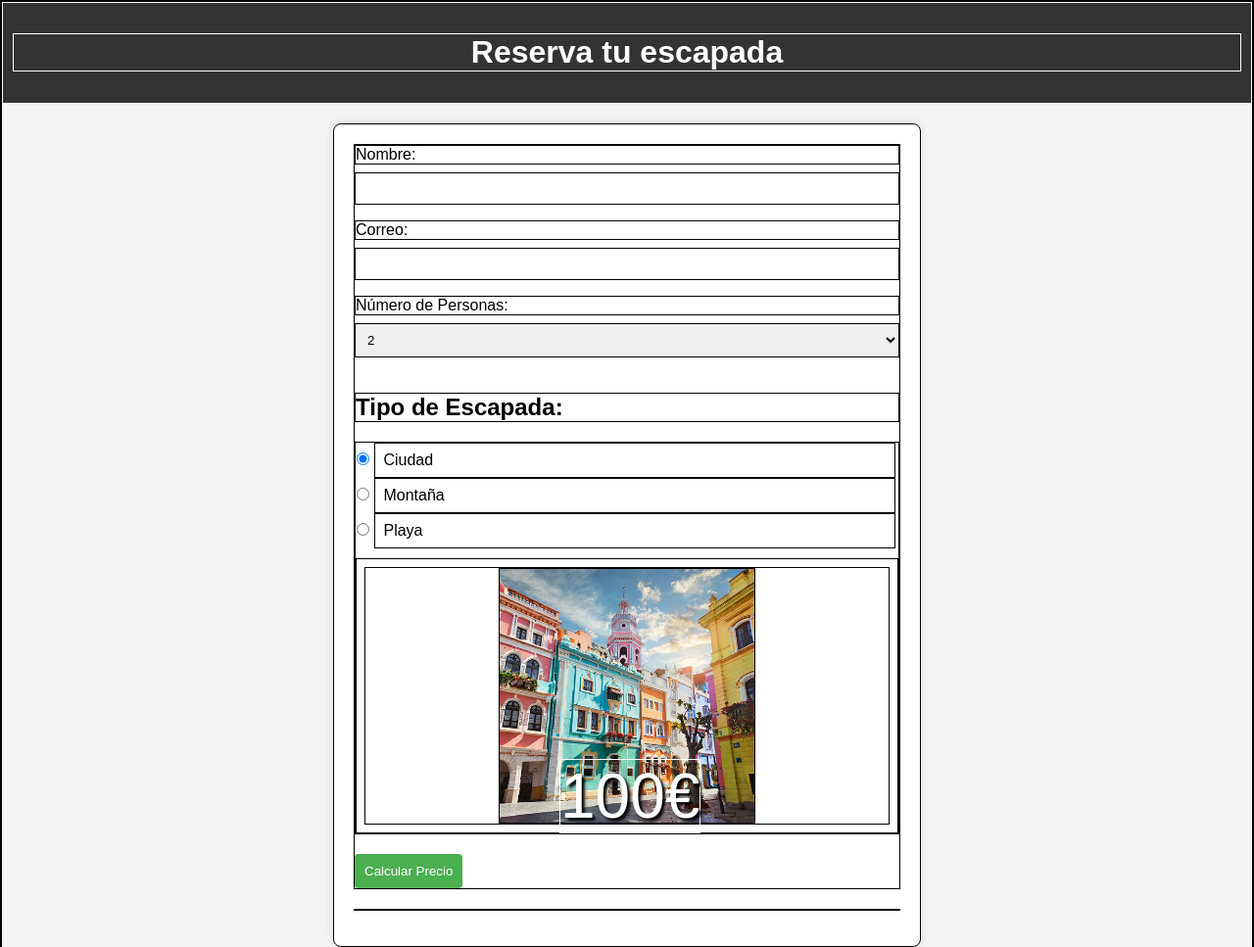
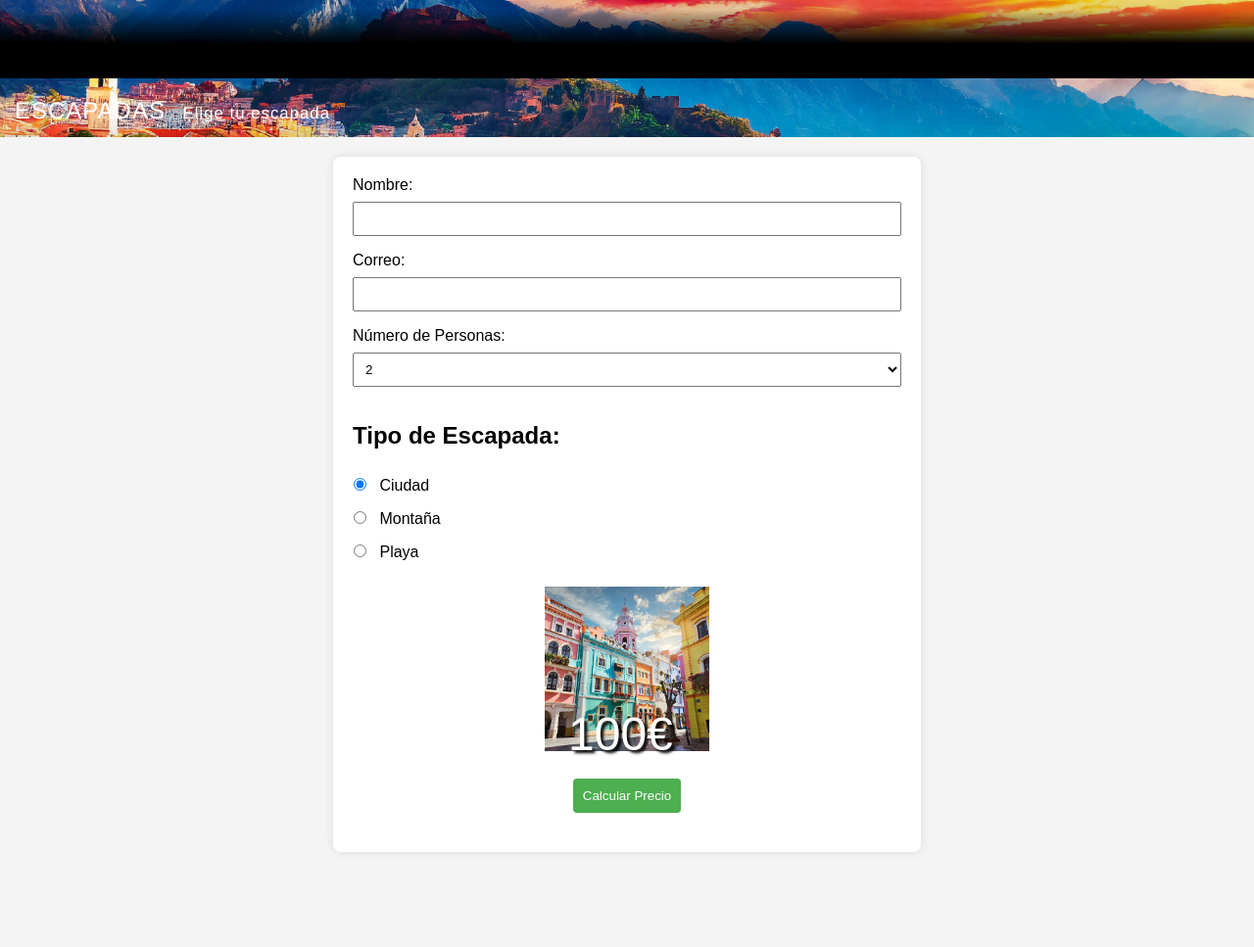
Before and after one commit to DanyRolero/WebEscapadas, a plain HTML site: page index.html in a window 1280 px wide. Shown: the top 967 px of the page at 98% size. After the commit the page ends 890 px from the top, so only its background shows below. Drawn offline with Linux system fonts and the light colour scheme.

Commit message:
Proyect terminado

```diff
--- a/index.html
+++ b/index.html
@@ -12,7 +12,7 @@
 
 <body>
     <header>
-        <h1>Reserva tu escapada</h1>
+        <h1>ESCAPADAS  <span>Elige tu escapada</span></h1>
     </header>
     <main>
         <form id="escapadaForm">
--- a/script.js
+++ b/script.js
@@ -1,12 +1,18 @@
 function calcularPrecio() {
     //Obtener el nombre
     let nombre = document.getElementById('nombre').value.trim();
-    if(!validarNombre(nombre)) errorNombre();
+    if(!validarNombre(nombre)) {
+        errorNombre();
+        return;
+    }
 
 
     //Obtener el correo
     let correo = document.getElementById('correo').value.trim();
-    if(!validarCorreo(correo)) errorEmail();
+    if(!validarCorreo(correo)) {
+        errorEmail();
+        return;
+    }
 
     //Obtener la cantidad de personas
     let personas = document.getElementById('personas');
@@ -65,7 +71,8 @@ function errorEmail() {
     document.getElementById('errorEmail').style.display = 'block';
 }
 
-
+//------------------------------------------------------------------------
+//Vacía un campo y ooculta la alerta al hacer foco en dicho campo
 function restablecerCampo(campo) {
     campo.classList.remove('errorCampo');
     campo.value = "";
--- a/style.css
+++ b/style.css
@@ -1,8 +1,10 @@
+
 * {
     box-sizing: border-box;
-    border: solid 1px;
+
 }
 
+/* RESET */
 body {
     font-family: Arial, sans-serif;
     background-color: #f4f4f4;
@@ -12,11 +14,31 @@ body {
 }
 
 header {
-    background-color: #333;
+    display: block;
+    height: 140px;
+    background-color: #4c7491;
     color: #fff;
-    text-align: center;
-    padding: 10px;
+    background-image: linear-gradient(to top, rgba(0,0,0,1),rgba(0,0,0,1), rgba(0,0,0,.1),rgba(0,0,0,0), rgba(0,0,0,0)), url(banner-header-escapadas.jpg);
+    background-position: 0px 500px;
+    background-size: cover;
+    background-attachment:fixed;
+    padding-top: 75px;
 }
+
+header h1{
+    font-family: 'Helvetica', sans-serif;
+    font-size: 1.5em;
+    padding: 8px 0 8px 15px;
+    font-weight: 400;
+    letter-spacing: 1px;
+}
+
+header h1 span {
+    font-size: .7em;
+    padding-left: 10px;
+    font-weight: 200;
+}
+
 
 main {
     max-width: 600px;
@@ -44,12 +66,13 @@ input, select {
 }
 
 img {
-    max-width: 49%;
+    max-width: 168px;
     height: auto;
     display: inline-block;
 }
 
 button {
+    display: block;
     background-color: #4caf50;
     color: #fff;
     padding: 10px;
@@ -77,7 +100,7 @@ button {
     display: inline-block;
     margin: 0;
     padding: 8px;
-    width: 96%;
+    width: 94%;
 }
 
 .ofertas {
@@ -120,8 +143,8 @@ figure img {
     position: absolute;
     bottom: -10px;
     color: white;
-    left: 37%;
-    font-size: 4em;
+    left: 39%;
+    font-size: 3em;
     text-align: center;
     text-shadow: black 3px 3px 3px;
     font-family: sans-serif;
@@ -167,3 +190,9 @@ figure img {
     padding-bottom: 8px;
     display: none;
 }
+
+#precioTotal {
+    text-align: center;
+    font-weight: 600;
+    color: darkcyan;
+}
```
Also changed, not shown: banner-header-escapadas.jpg (added).
